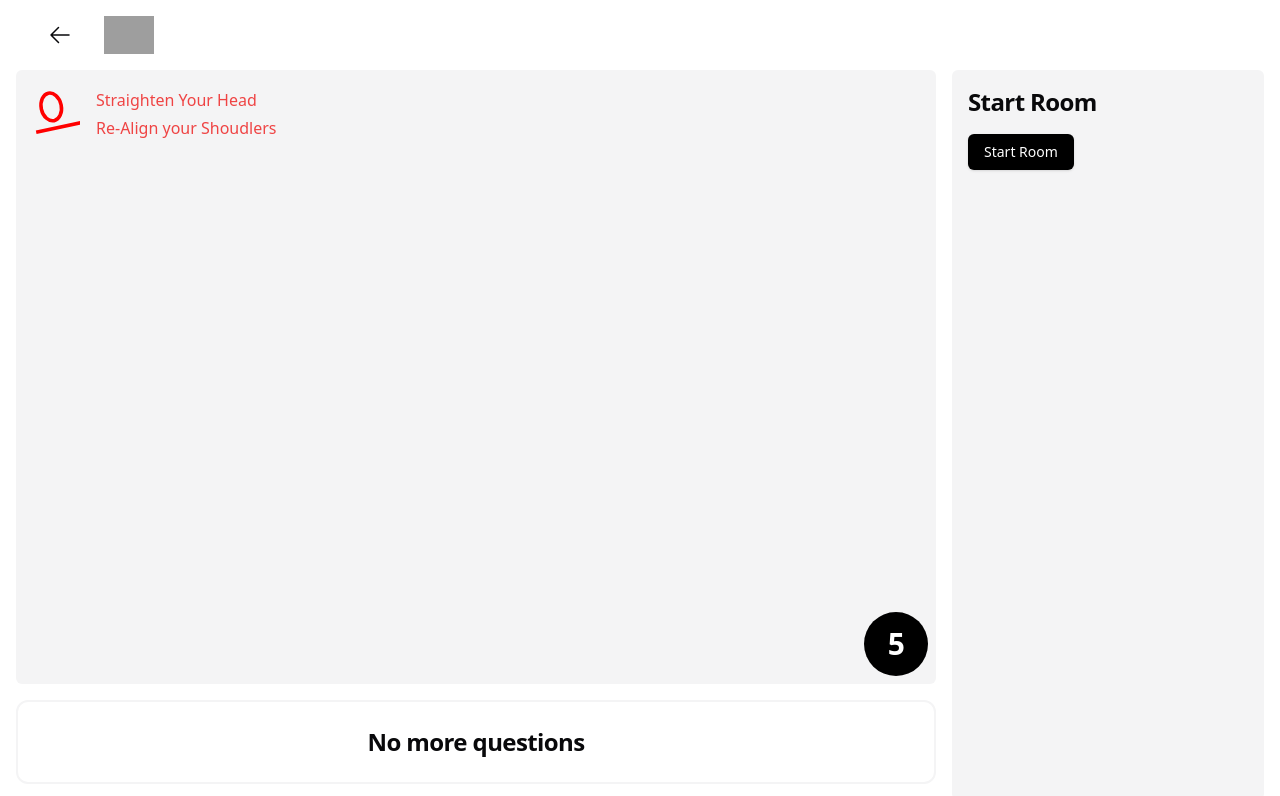
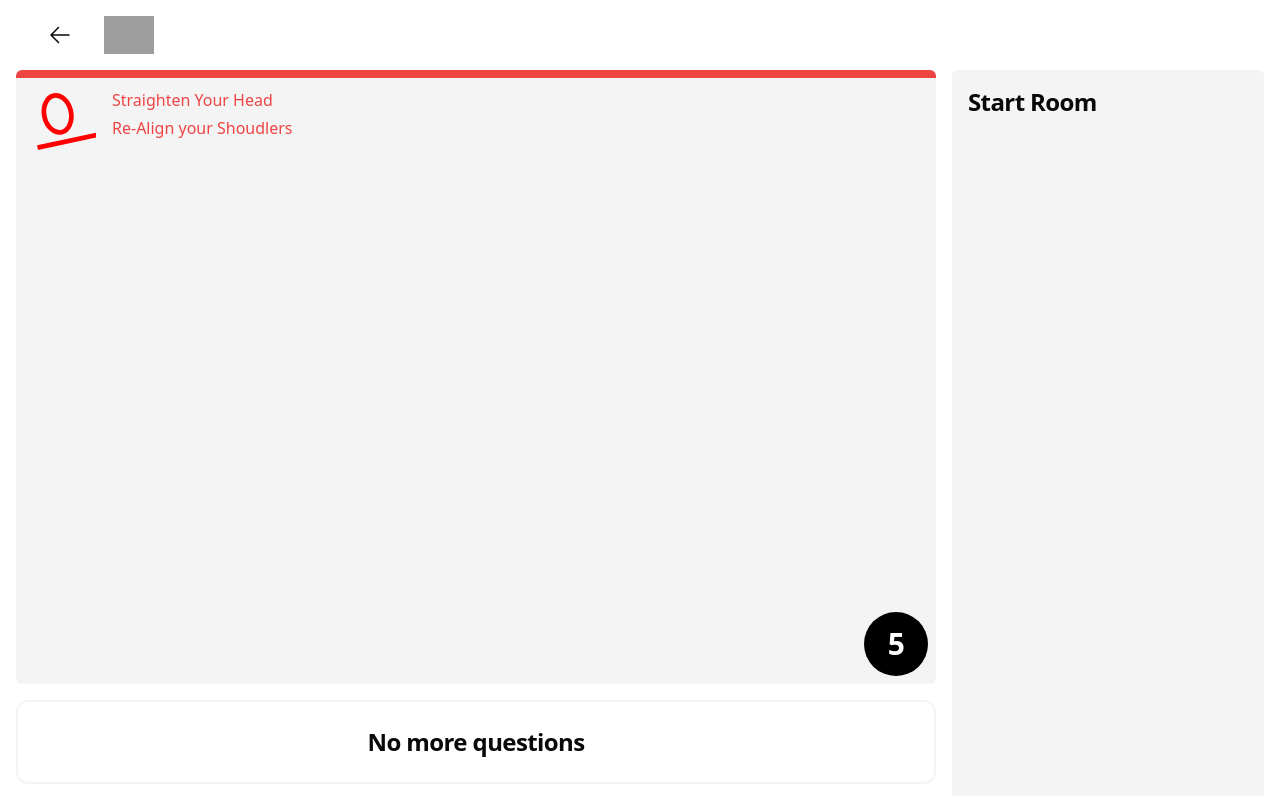
Before and after one commit to Arihan10/InterviewMonkey, a Next.js app in the folder frontend/: page /room/room/1 in a window 1280 px wide. Shown: the top 796 px of the page. Built offline with nearby package versions, Linux system fonts and the light colour scheme; no server answers; grey boxes are pictures that could not be loaded.

Commit message:
posture health

```diff
--- a/frontend/app/room/room/[roomId]/page.jsx
+++ b/frontend/app/room/room/[roomId]/page.jsx
@@ -19,6 +19,7 @@ import useWsStore from "@/stores/wsStore";
 import usePostureStore from "@/stores/postureStore";
 
 import Posture from "@/components/Posture";
+import { set } from "zod";
 
 const roundsObject = [
 	{
@@ -72,6 +73,7 @@ const Room = () => {
 	const [message, setMessage] = useState("");
 	const [messages, setMessages] = useState([]);
 	const { ws: socket, setWs: setSocket } = useWsStore();
+	const [interviewStarted, setInterviewStarted] = useState(false);
 
 	const advanced = useRef(false);
 
@@ -84,6 +86,7 @@ const Room = () => {
 	const { addRound, addUserToRound, rounds, setRounds } = useRoundStore();
 	const { room } = useRoomStore();
 	const { posture, setPosture } = usePostureStore();
+	const [cumSum, setCumSum] = useState(0);
 
 	const handleNextRound = () => {
 		setCurrentRound(currentRound + 1);
@@ -119,6 +122,15 @@ const Room = () => {
 						.map((word) => word === "True");
 
 					console.log(result);
+
+					if (result[0] && result[1]) {
+						console.log("Posture is good");
+						setCumSum((prev) => prev - 1);
+					} else {
+						console.log("Posture is bad");
+						setCumSum((prev) => prev + 3);
+					}
+
 					if (result != posture) {
 						setPosture(result);
 					}
@@ -331,7 +343,7 @@ const Room = () => {
 			<div className='flex flex-1 w-full gap-4'>
 				<div className='flex flex-col flex-1 h-full gap-4'>
 					<div className='relative flex items-center justify-center flex-1 overflow-hidden rounded-md bg-zinc-100'>
-						<Posture />
+						<Posture cumSum={cumSum} />
 						<VideoStream />
 						<div
 							className='absolute flex items-center justify-center rounded-full size-16 bottom-2 right-2'
@@ -365,9 +377,11 @@ const Room = () => {
 					) : (
 						<div className='space-y-4'>
 							<TypographyH3>Start Room</TypographyH3>
-							<Button onClick={handleRoomStart}>
-								Start Room
-							</Button>
+							{questions.length > 0 && (
+								<Button onClick={handleRoomStart}>
+									Start Room
+								</Button>
+							)}
 						</div>
 					)}
 				</div>
--- a/frontend/components/Posture.jsx
+++ b/frontend/components/Posture.jsx
@@ -1,13 +1,26 @@
+"use client";
+
+import { useEffect, useState } from "react";
+
 import { TypographyP } from "./ui/typo/TypographyP";
 import usePostureStore from "@/stores/postureStore";
 
-const Posture = () => {
+const Posture = ({ cumSum }) => {
 	const posture = usePostureStore((state) => state.posture);
 
+	const [health, setHealth] = useState(100);
+
 	return (
+		<>
+			<div className='absolute top-0 z-30 w-full h-2'>
+				<div
+					className='h-full bg-red-500'
+					style={{ width: 100 - cumSum + "%" }}
+				></div>
+			</div>
 			<div className='absolute z-30 flex gap-4 top-4 left-4'>
 				<svg
-				className='size-12'
+					className='size-16'
 					viewBox='0 0 202 163'
 					fill='none'
 					xmlns='http://www.w3.org/2000/svg'
@@ -19,7 +32,8 @@ const Posture = () => {
 							stroke={posture[1] ? "black" : "red"}
 							stroke-width='15'
 							className={
-							"origin-bottom " + (posture[1] ? "" : "-rotate-12")
+								"origin-bottom " +
+								(posture[1] ? "" : "-rotate-12")
 							}
 						/>
 						<rect
@@ -29,18 +43,22 @@ const Posture = () => {
 							height='15'
 							fill={posture[0] ? "black" : "red"}
 							className={
-							"origin-center " + (posture[0] ? "" : "-rotate-12")
+								"origin-center " +
+								(posture[0] ? "" : "-rotate-12")
 							}
 						/>
 					</g>
 				</svg>
 				<div className='text-red-500'>
-				{!posture[1] && <TypographyP>Straighten Your Head</TypographyP>}
+					{!posture[1] && (
+						<TypographyP>Straighten Your Head</TypographyP>
+					)}
 					{!posture[0] && (
 						<TypographyP>Re-Align your Shoudlers</TypographyP>
 					)}
 				</div>
 			</div>
+		</>
 	);
 };
 
```
Also changed, not shown: 2 other files (tests, documents, lock files or other folders). Lines whose indentation alone changed are shown as unchanged.
